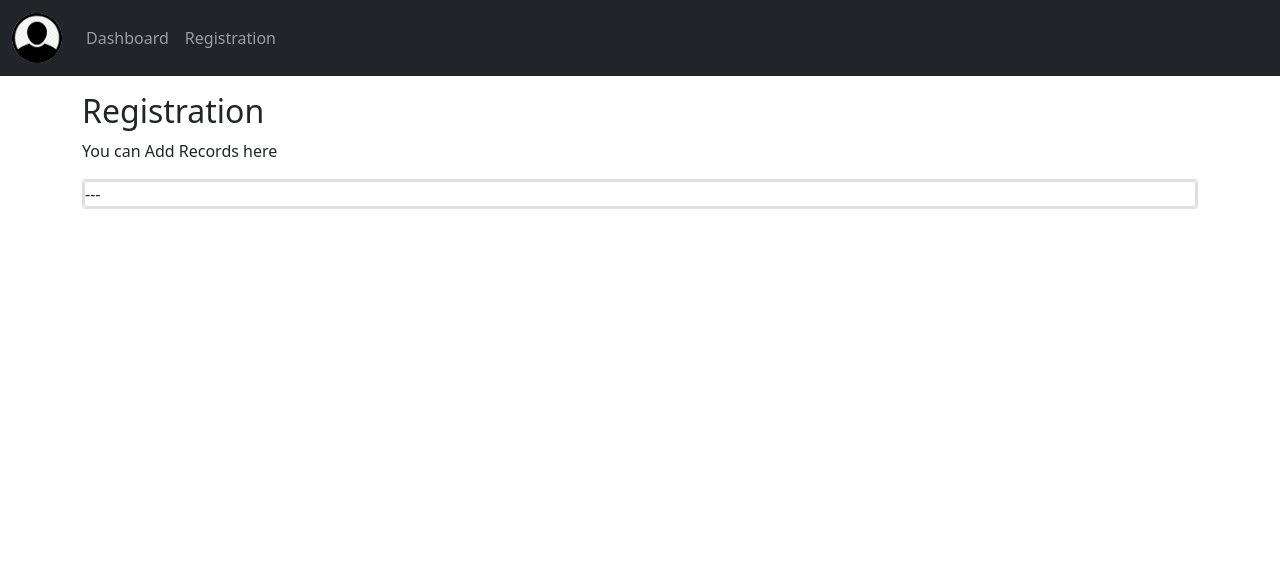
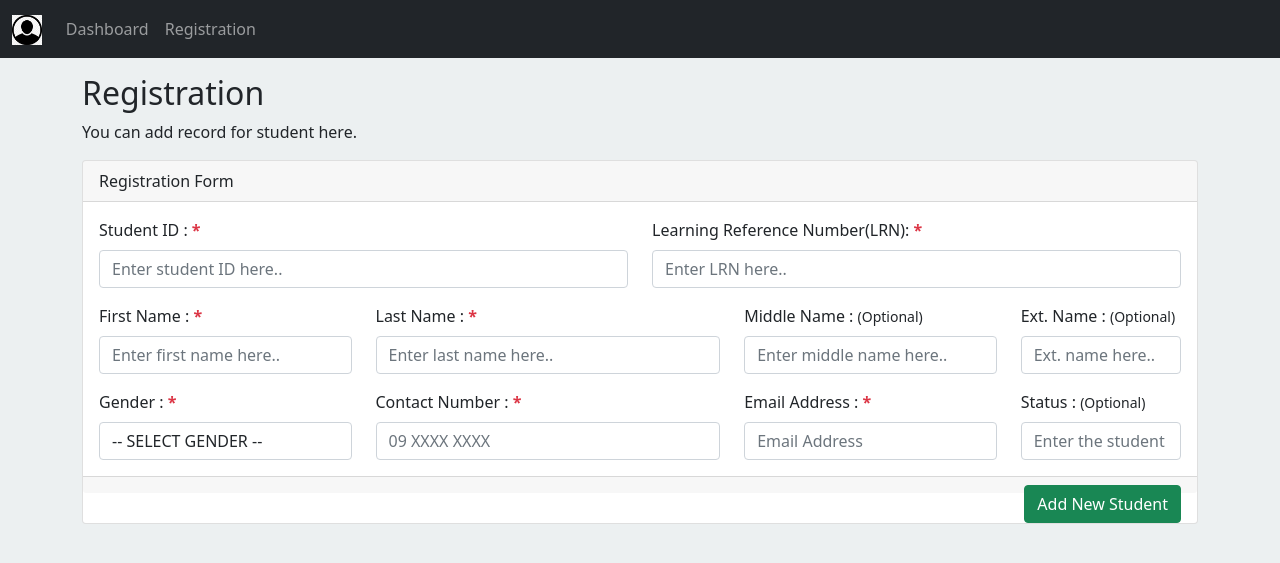
Before and after one commit to CanedoPrecious/Event-Driven-Programming, a PHP site: page /registration.php in a window 1280 px wide. Shown: the top 563 px of the page. Run offline with PHP 8.4, Linux system fonts and the light colour scheme.

Commit message:
Registration

```diff
--- a/config/database.php
+++ b/config/database.php
@@ -2,7 +2,7 @@
 $servername = "localhost";
 $username = "root";
 $password = "";
-$db_name= "phl_region";
+$db_name= "std_info";
 
 $conn= new mysqli($servername, $username, $password, $db_name);
 
--- a/models/searchEngine.php
+++ b/models/searchEngine.php
@@ -4,15 +4,15 @@ include('../config/database.php');
 
 $value = $_POST['search'];
 
-$sql = "SELECT * FROM reg WHERE ( reg_no LIKE '%$value%' OR Regions LIKE '%$value%')";
+$sql = "SELECT * FROM std_students WHERE ( s_student_id LIKE '%$value%' OR s_last_name LIKE '%$value%')";
 $result = $conn->query($sql);
 
 if ($result->num_rows > 0) {
     while ($row = $result->fetch_assoc()) {
         ?>
         <tr>
-            <td style="text-align: center;"><?= $row['reg_no'] ?><br></td>
-            <td><?= $row['Regions'] ?><br></td>
+            <td style="text-align: center;"><?= $row['s_student_id'] ?><br></td>
+            <td><?= $row['s_last_name'] ?><br></td>
             <td>
             <button type="button" class="btn btn-sm btn-block btn-success" data-bs-toggle="modal" data-bs-target="#myModal">View</button>
             </td>
--- a/registration.php
+++ b/registration.php
@@ -1,20 +1,30 @@
+
+
 <!DOCTYPE html>
 <html lang="en">
+
 <head>
     <meta charset="UTF-8">
     <meta name="viewport" content="width=device-width, initial-scale=1.0">
-  <title>Event driven</title>
+    <title>Document</title>
+
+    <script src="./assets/js/search.js"></script>
+
     <link href="./assets/bootstrap/css/bootstrap.min.css" rel="stylesheet">
+    <script src="./assets/bootstrap/js/bootstrap.bundle.min.js"></script>
 
-  <script src="https://code.jquery.com/jquery-3.7.1.js" integrity="sha256-eKhayi8LEQwp4NKxN+CfCh+3qOVUtJn3QNZ0TciWLP4=" crossorigin="anonymous"></script>
-  <script src="./assets/js/search.js"></script>
-  <script src="./assets/bootstrap/js/bootstrap.bundle.min.js"></script>
+    <style>
+        body {
+            background-color: #ecf0f1;
+        }
+    </style>
 </head>
 
+<body>
     <nav class="navbar navbar-expand-sm navbar-dark bg-dark">
         <div class="container-fluid">
             <a class="navbar-brand" href="javascript:void(0)">
-      <img src="./assets/img/logo.png"  alt="Use data to see photos" style="width:50px;" class="rounded-pill">
+                <img src="./assets/img/logo.png" height="30">
             </a>
             <button class="navbar-toggler" type="button" data-bs-toggle="collapse" data-bs-target="#mynavbar">
                 <span class="navbar-toggler-icon"></span>
@@ -25,25 +35,114 @@
                         <a class="nav-link" href="./index.php">Dashboard</a>
                     </li>
                     <li class="nav-item">
-          <a class="nav-link" href="#registration">Registration</a>
+                        <a class="nav-link" href="#">Registration</a>
                     </li>
                 </ul>
             </div>
         </div>
     </nav>
 
-<body>
-<div class="container padding:2px">
-  <p class= "h2 mt-3">Registration</p>
-  <p>You can Add Records here</p>
-  <div class= "card mt-3">
-    <div class= "card body">
+    <div class="container">
+        <p class="h2 mt-3">Registration</p>
+        <p>You can add record for student here.</p>
+        <div class="card mt-3">
 
-    <div class= "card footer">
-      ---
+            <form action="./models/save.php" method="POST">
+                <div class="card-header">Registration Form</div>
+                <div class="card-body">
+                    <?php
+                    if (isset($_GET['success'])) {
+                        ?>Congrats. Thank you!
+                        <div class="alert alert-success">
+                            <b>New Student Added.</b>.
+                        </div>
+                        <hr>
+                        <?php
+                    } elseif (isset($_GET['invalid'])) {
+                        ?>
+                        <div class="alert alert-danger">
+                            <b>Existed Learning Reference Number</b>. Please try another. Thank you.
+                        </div>
+                        <hr>
+                        <?php
+                    }
+                    ?>
+                    <div class="row">
+                        <div class="col-md-6">
+                            <label> Student ID : <b class="text-danger">*</b></label>
+                            <input name="inp_sid" required type="text" placeholder="Enter student ID here.."
+                                class="form-control mt-2">
+                        </div>
+                        <div class="col-md-6">
+                            <label> Learning Reference Number(LRN): <b class="text-danger">*</b></label>
+                            <input name="inp_lrn" required type="text" placeholder="Enter LRN here.."
+                                class="form-control mt-2">
+                        </div>
+
+                    </div>
+                    <div class="row mt-3">
+                        <div class="col-md-3">
+                            <label>First Name : <b class="text-danger">*</b></label>
+                            <input name="inp_fname" required type="text" placeholder="Enter first name here.."
+                                class="form-control mt-2">
+                        </div>
+                        <div class="col-md-4">
+                            <label>Last Name : <b class="text-danger">*</b></label>
+                            <input name="inp_lname" required type="text" placeholder="Enter last name here.."
+                                class="form-control mt-2">
+                        </div>
+                        <div class="col-md-3">
+                        <label>Middle Name : <small>(Optional)</small></label>
+                            <input name="inp_mname" type="text" placeholder="Enter middle name here.."
+                                class="form-control mt-2">
+
+                        </div>
+                        <div class="col-md-2">
+                        <label>Ext. Name : <small>(Optional)</small></label>
+                            <input name="inp_ename" type="text" placeholder="Ext. name here.."
+                                class="form-control mt-2">
+
+                        </div>
+                    </div>
+                    <div class="row mt-3">
+                        <div class="col-md-3">
+                            <label>Gender : <b class="text-danger">*</b></label>
+                            <select name="inp_gender" required class="form-control mt-2">
+                                <option value="" disabled selected>-- SELECT GENDER --</option>
+                                <option value="Female">Female</option>
+                                <option value="Male">Male</option>
+                            </select>
+                        </div>
+                        <div class="col-md-4">
+                            <label>Contact Number : <b class="text-danger">*</b></label>
+                            <input name="inp_contact" required type="text" placeholder="09 XXXX XXXX"
+                                class="form-control mt-2">
+                        </div>
+                        <div class="col-md-3">
+                            <label>Email Address : <b class="text-danger">*</b></label>
+                            <input name="inp_email" required type="email" placeholder="Email Address"
+                                class="form-control mt-2">
+                        </div>
+                        <div class="col-md-2">
+                            <label>Status : <small>(Optional)</small></label>
+                            <input name="inp_status" type="text" placeholder="Enter the student status here.."
+                                class="form-control mt-2">
                         </div>
                     </div>
                 </div>
+                <div class="card-footer">
+                    <span style="float: right">
+                        <button class="btn btn-success">
+                            Add New Student
+                        </button>
+                    </span>
+                </div>
+            </form>
+        </div>
+    </div>
+</body>
 
-</body>
+<script src="https://code.jquery.com/jquery-3.7.1.js" integrity="sha256-eKhayi8LEQwp4NKxN+CfCh+3qOVUtJn3QNZ0TciWLP4="
+    crossorigin="anonymous"></script>
+
 </html>
```
Also changed, not shown: index.php (+8 -6 lines), models/save.php (added, +35 -0 lines). Lines whose indentation alone changed are shown as unchanged.
